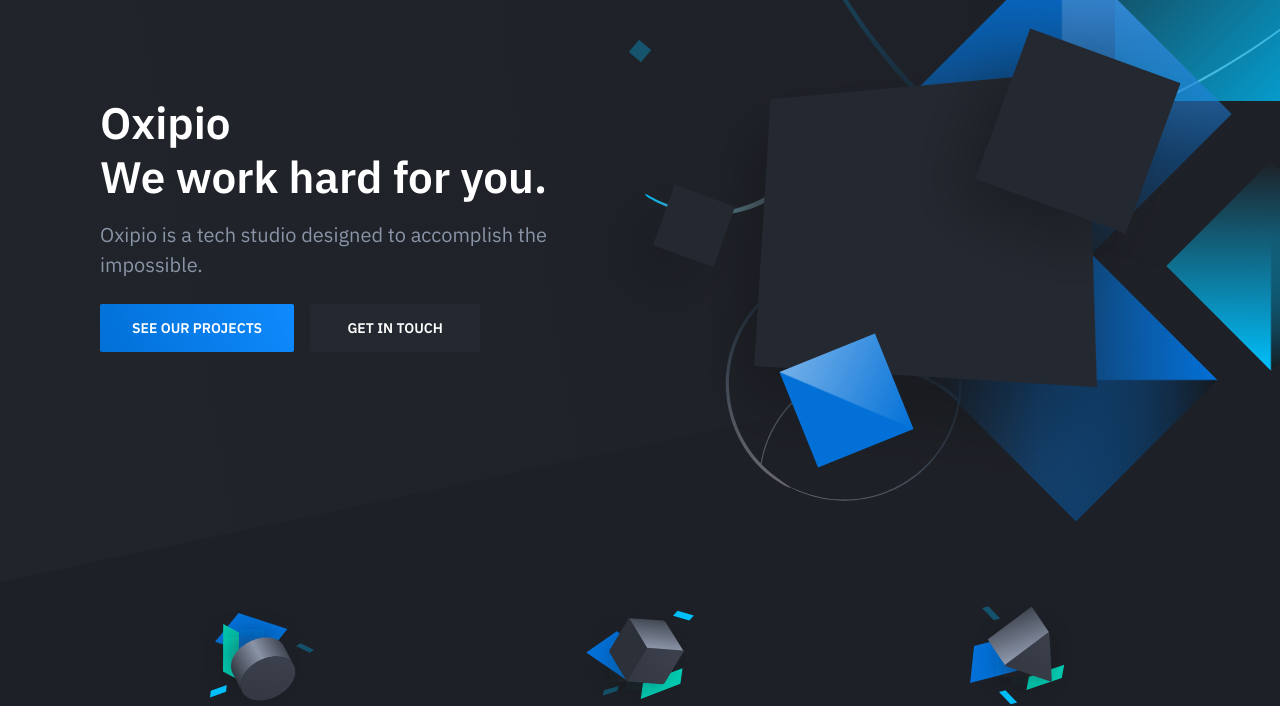
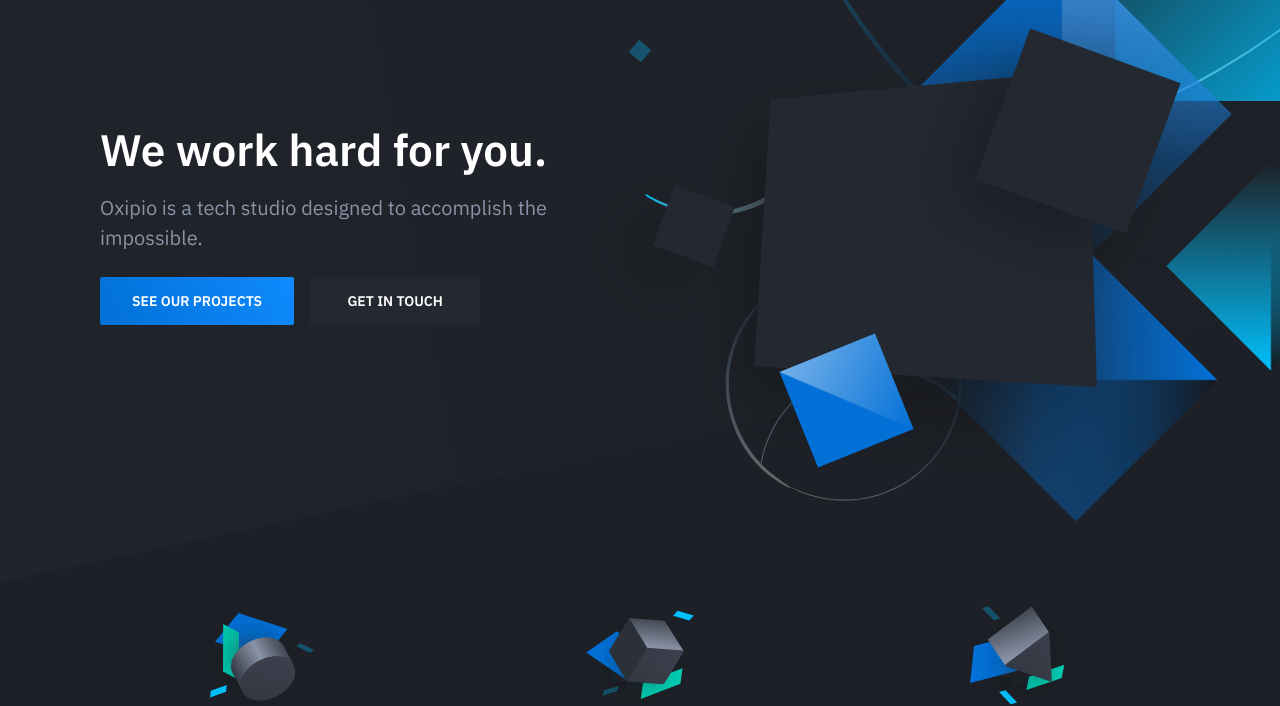
Before and after one commit to Oxipio/Oxipio.github.io, a plain HTML site: page index.html in a window 1280 px wide. Shown: the part 118-824 px from the top of the page. Drawn offline with nearby package versions, Linux system fonts and the light colour scheme.

Commit message:
Update index.html

```diff
--- a/index.html
+++ b/index.html
@@ -31,7 +31,7 @@
                 <div class="container">
                     <div class="hero-inner">
 						<div class="hero-copy">
-	                        <h1 class="hero-title mt-0">Oxipio <br/>We work hard for you.</h1>
+	                        <h1 class="hero-title mt-0">We work hard for you.</h1>
 	                        <p class="hero-paragraph">Oxipio is a tech studio designed to accomplish the impossible.</p>
 	                        <div class="hero-cta"><a class="button button-primary" href="#">See our projects</a><a class="button" href="#">Get in touch</a></div>
 						</div>
```
